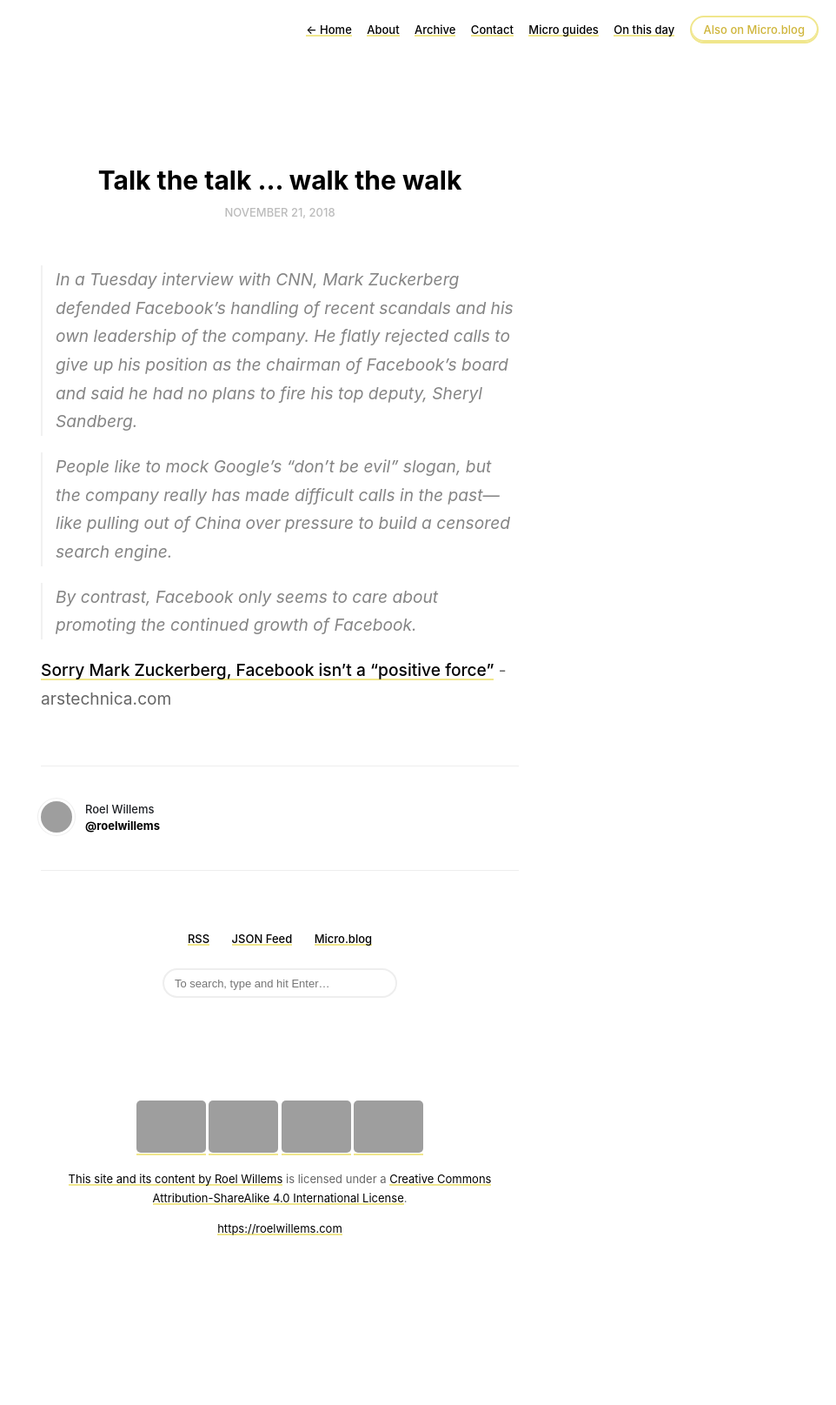
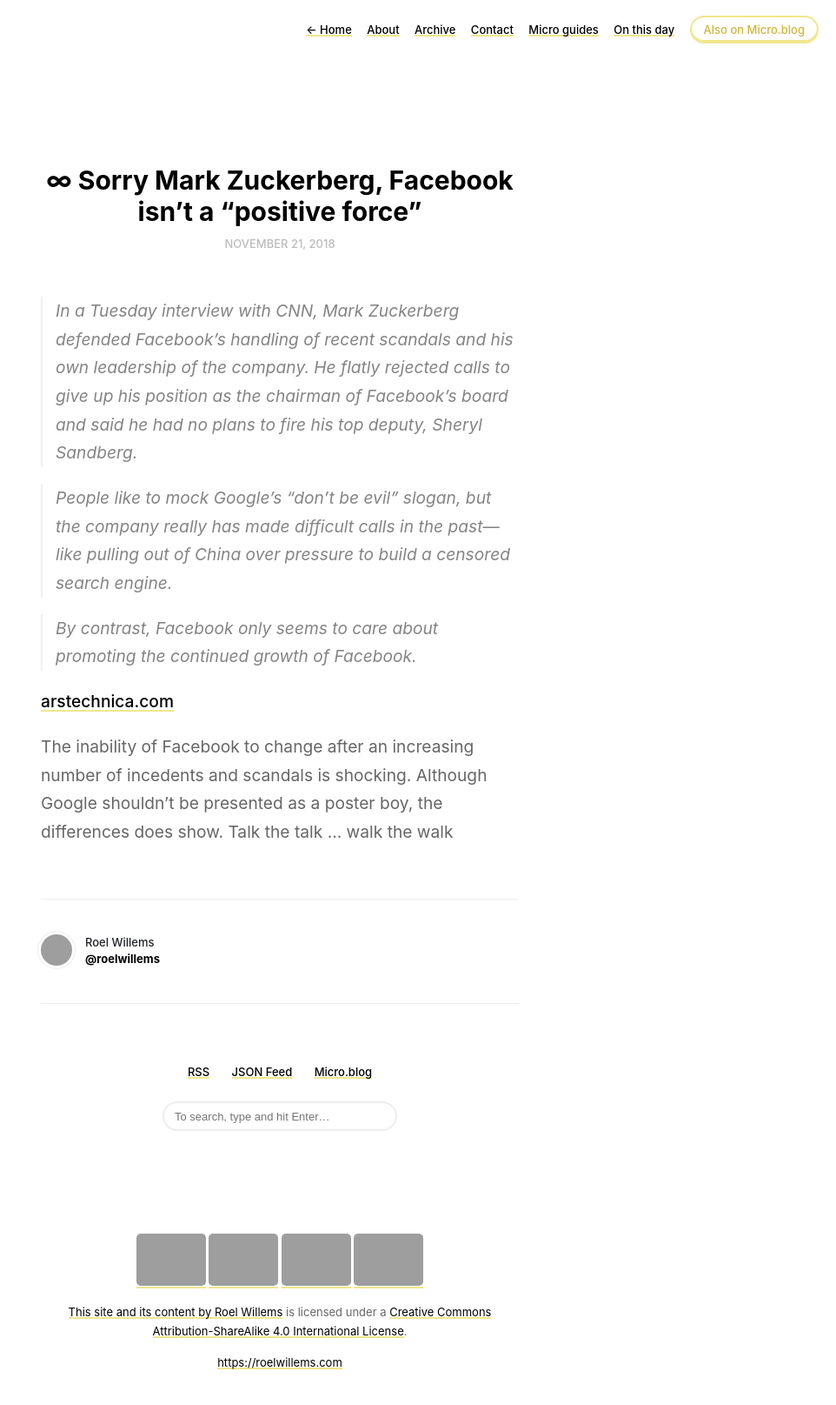
Before and after one commit to roelwillems/roelwillems.github.io, a Jekyll site: the page built from _posts/2018-11-21-talk-the-talk.md, in a window 1280 px wide. Shown: the whole page at 87% size, without its empty margins (318-1280 px from the left). Built offline with Jekyll 4.4.1, drawn with Linux system fonts in a browser that asks for light colours; before the commit the page ends 1462 px from its top, so only the background shows below that; grey boxes are pictures that could not be loaded.

Commit message:
Mirroring from Micro.blog.

```diff
--- a/_posts/2018-11-21-talk-the-talk.md
+++ b/_posts/2018-11-21-talk-the-talk.md
@@ -1,6 +1,6 @@
 ---
 layout: post
-title: "Talk the talk ... walk the walk"
+title: "∞ Sorry Mark Zuckerberg, Facebook isn’t a “positive force”"
 microblog: false
 audio:
 photo:
@@ -15,4 +15,6 @@
 <!-- -->
 > By contrast, Facebook only seems to care about promoting the continued growth of Facebook.
 
-[Sorry Mark Zuckerberg, Facebook isn’t a “positive force”](https://arstechnica.com/tech-policy/2018/11/sorry-mark-zuckerberg-facebook-isnt-a-positive-force/) - arstechnica.com
+[arstechnica.com](https://arstechnica.com/tech-policy/2018/11/sorry-mark-zuckerberg-facebook-isnt-a-positive-force/)
+
+The inability of Facebook to change after an increasing number of incedents and scandals is shocking. Although Google shouldn't be presented as a poster boy, the differences does show. Talk the talk ... walk the walk
```
